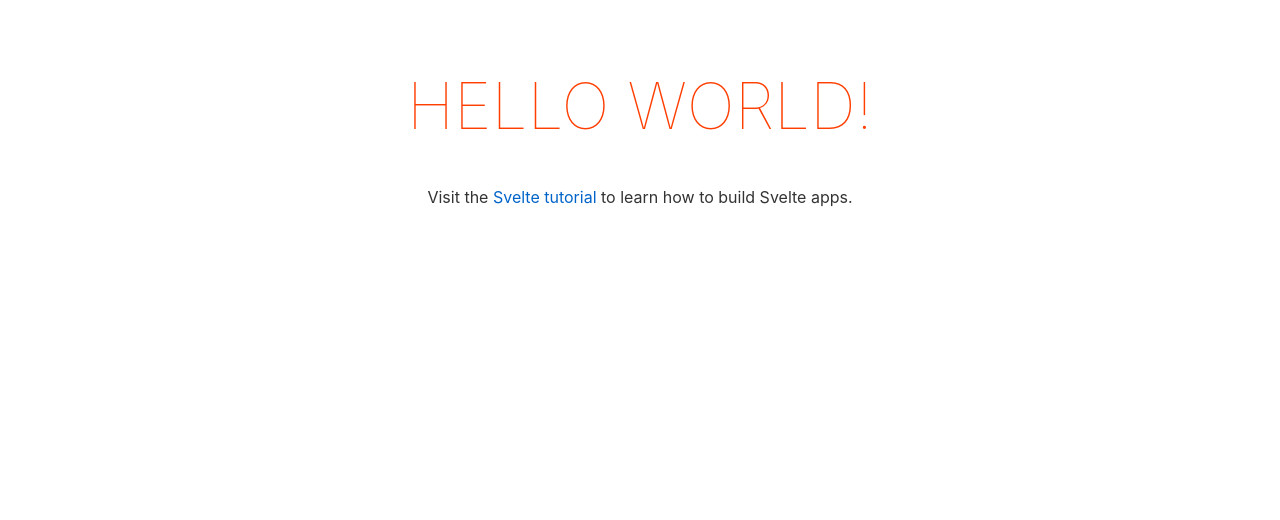
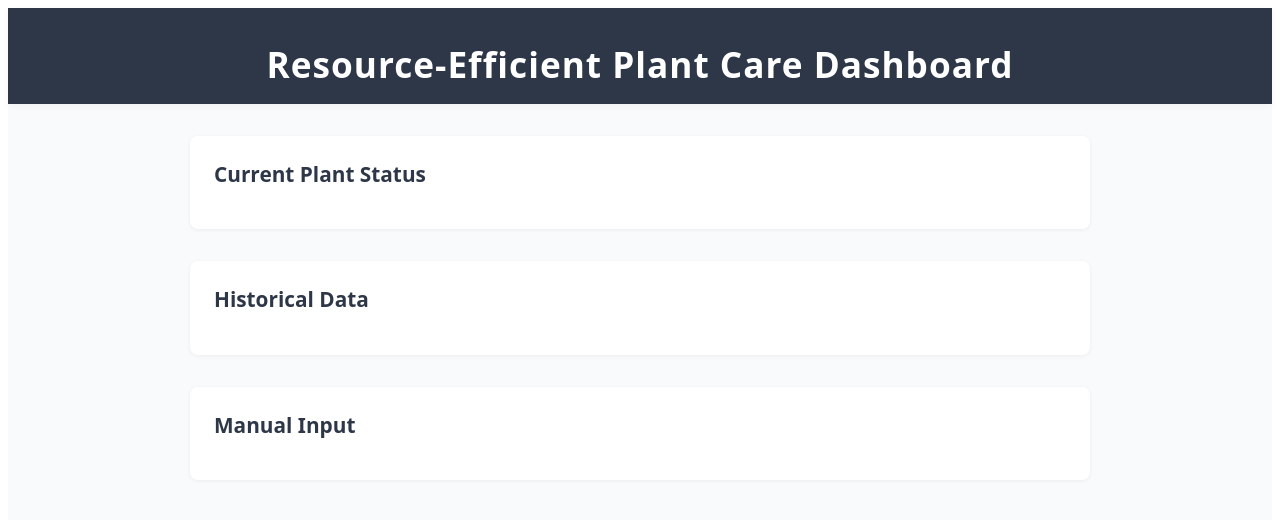
Before and after one commit to Colile1/alx-final-project, a Svelte app in the folder svelte-dashboard/: page / in a window 1280 px wide. Shown: the top 520 px of the page. Built offline with nearby package versions, Linux system fonts and the light colour scheme.

Commit message:
Basic Dashboard Layout

```diff
--- a/svelte-dashboard/src/App.svelte
+++ b/svelte-dashboard/src/App.svelte
@@ -1,30 +1,64 @@
 <script>
-	export let name;
+	// No props needed for main dashboard layout
 </script>
 
-<main>
-	<h1>Hello {name}!</h1>
-	<p>Visit the <a href="https://svelte.dev/tutorial">Svelte tutorial</a> to learn how to build Svelte apps.</p>
+<main class="dashboard-container">
+	<header class="dashboard-header">
+		<h1>Resource-Efficient Plant Care Dashboard</h1>
+	</header>
+	<section class="dashboard-main">
+		<!-- Placeholder for current plant status, charts, and input form -->
+		<div class="status-section">
+			<h2>Current Plant Status</h2>
+			<!-- Add status cards/components here in later steps -->
+		</div>
+		<div class="charts-section">
+			<h2>Historical Data</h2>
+			<!-- Chart.js integration will go here -->
+		</div>
+		<div class="input-section">
+			<h2>Manual Input</h2>
+			<!-- Manual input form will go here -->
+		</div>
+	</section>
 </main>
 
 <style>
-	main {
-		text-align: center;
-		padding: 1em;
-		max-width: 240px;
-		margin: 0 auto;
-	}
-
-	h1 {
-		color: #ff3e00;
-		text-transform: uppercase;
-		font-size: 4em;
-		font-weight: 100;
-	}
-
-	@media (min-width: 640px) {
-		main {
-			max-width: none;
-		}
-	}
+.dashboard-container {
+	font-family: system-ui, sans-serif;
+	background: #f8fafc;
+	min-height: 100vh;
+}
+.dashboard-header {
+	background: #2d3748;
+	color: #fff;
+	padding: 2rem 0 1rem 0;
+	text-align: center;
+	box-shadow: 0 2px 8px rgba(0,0,0,0.04);
+}
+.dashboard-header h1 {
+	margin: 0;
+	font-size: 2.2rem;
+	font-weight: 700;
+	letter-spacing: 1px;
+}
+.dashboard-main {
+	display: flex;
+	flex-direction: column;
+	gap: 2rem;
+	max-width: 900px;
+	margin: 2rem auto;
+	padding: 0 1rem;
+}
+.status-section, .charts-section, .input-section {
+	background: #fff;
+	border-radius: 8px;
+	box-shadow: 0 1px 4px rgba(0,0,0,0.06);
+	padding: 1.5rem;
+}
+.status-section h2, .charts-section h2, .input-section h2 {
+	margin-top: 0;
+	color: #2d3748;
+	font-size: 1.3rem;
+}
 </style>
```
Also changed, not shown: 2 other files (tests, documents, lock files or other folders).
